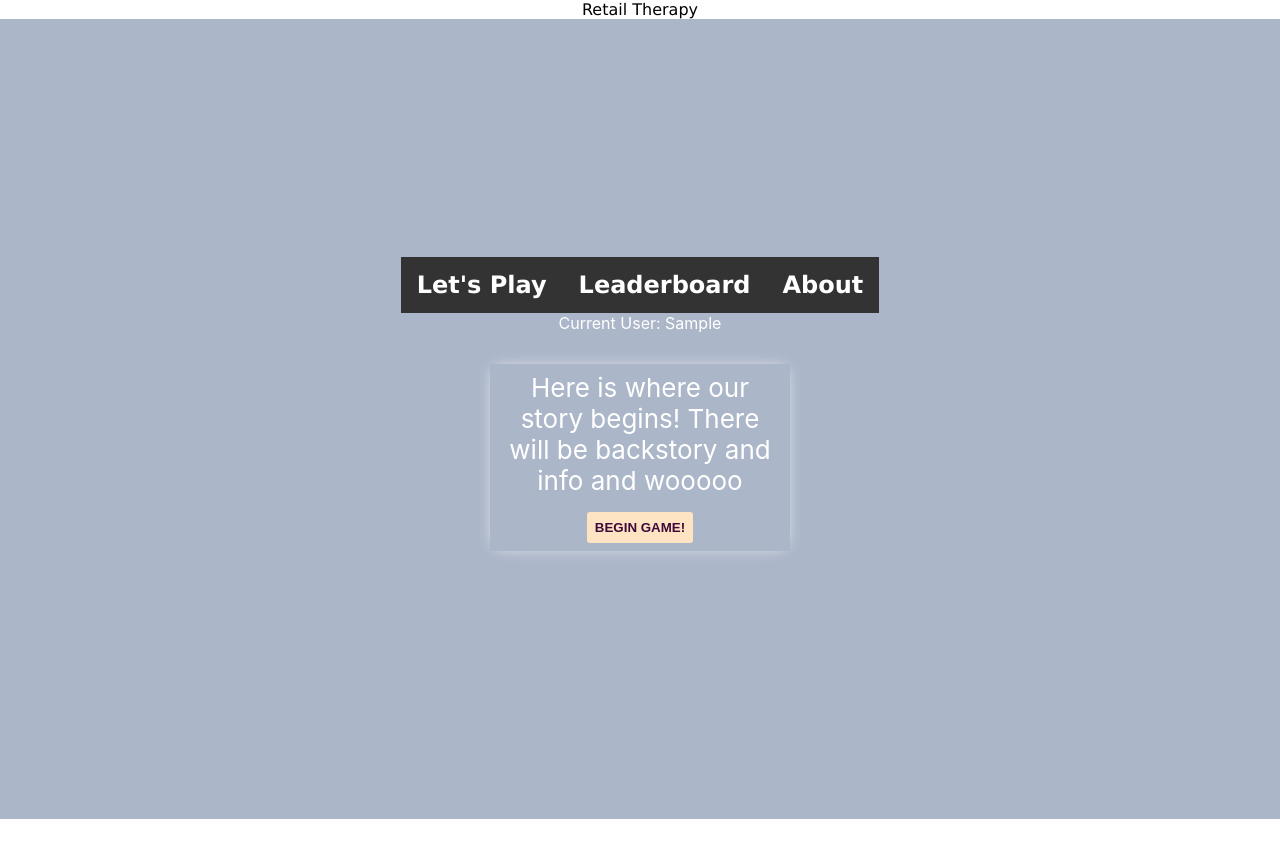
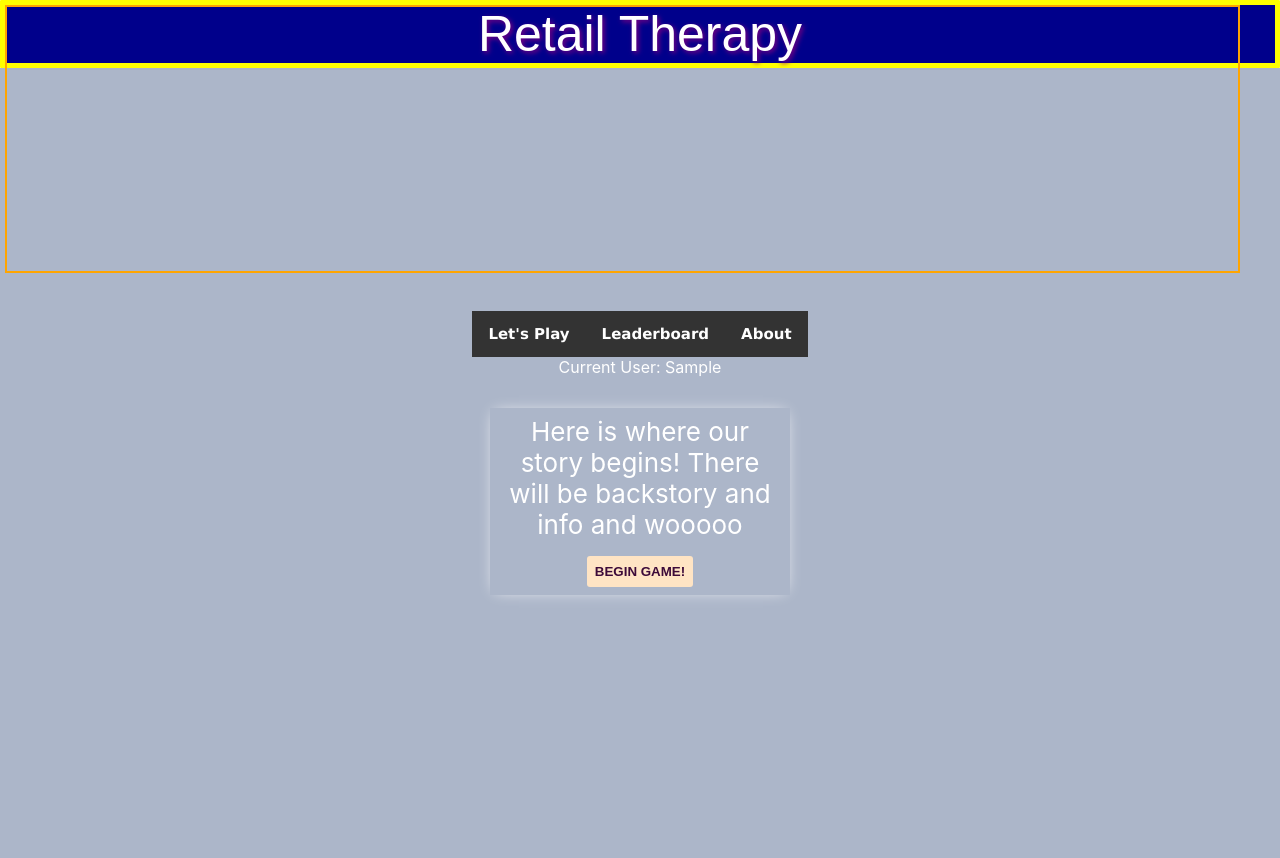
Before and after one commit to JillKlatt/retail-therapy, a React (Create React App) app: page /game in a window 1280 px wide. Both pictures are taken after typing "Sample" into the empty fields and a click on the input "Submit". Shown: the top 858 px of the page. Before the commit the page ends 819 px from the top, so only its background shows below. Built offline with nearby package versions, Linux system fonts and the light colour scheme; no server answers.

Commit message:
Add page stylig

```diff
--- a/src/components/Pages/Page.css
+++ b/src/components/Pages/Page.css
@@ -7,13 +7,47 @@
 
   .navbar a {
     float: left;
-    font-size: 16px;
+    font-size: 10px;
     color: white;
     text-align: center;
     padding: 14px 16px;
+
     text-decoration: none;
   }
 
   .scorecard {
     font-size: 16px;
   }
+
+  .top-header{
+    color: white;
+    background-color:darkblue;
+    border-color: yellow;
+    border-width: .1em;
+    border-style: solid;
+    border-radius: 1px;
+    font-size: 50px;
+    text-shadow: 2px 2px 5px purple;
+    font-family: fantasy;
+  }
+
+  .top-header:before{
+    position: absolute;
+    display:block;
+    content: '';
+    border: 2px solid orange;
+    height: 33.5%;
+    width: 96.5%;
+    box-sizing: border-box;
+  }
+
+  .app-body{
+  background-color: #acb6c9;
+  min-height: 100vh;
+  display: flex;
+  flex-direction: column;
+  align-items: center;
+  justify-content: center;
+  font-size: 15px;
+  color: white;
+  }
```
